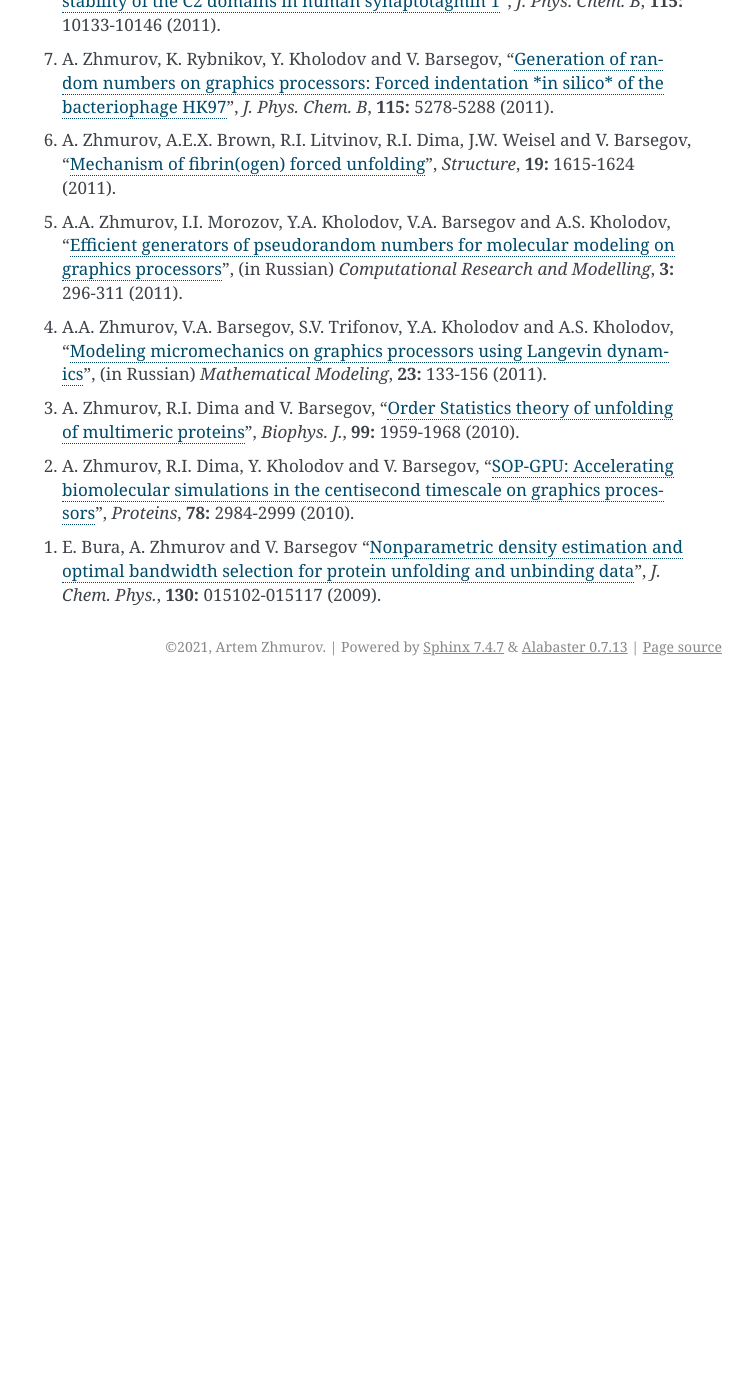
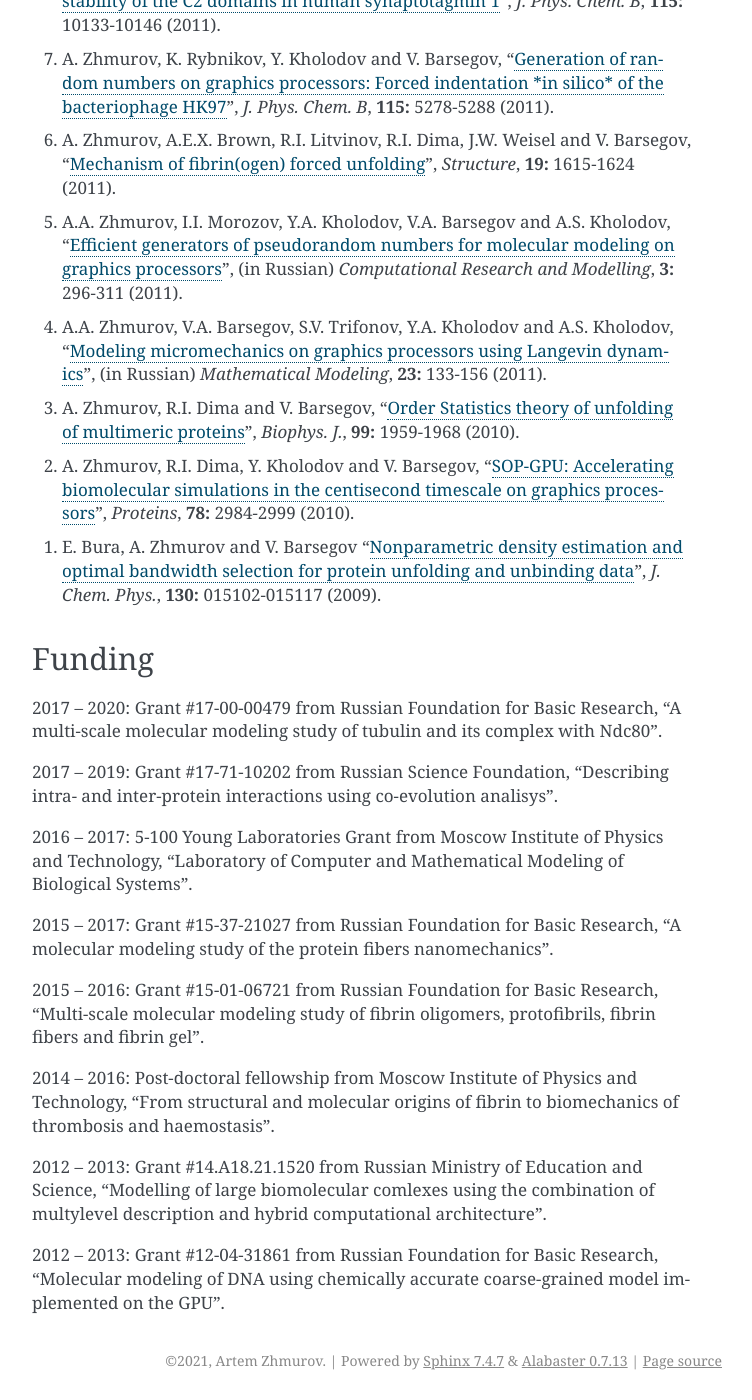
Before and after one commit to zhmurov/webpage, a Sphinx documentation site: the page built from source/index.rst, in a window 1280 px wide and 1400 px high, scrolled down 2837 px. Shown: the whole window, without its empty margins (388-1140 px from the left). Built offline with Sphinx 7.4.7, drawn with Linux system fonts in a browser that asks for light colours; before the commit the page ends 3523 px from its top, so only the background shows below that.

Commit message:
Add funding section

```diff
--- /dev/null
+++ b/source/funding.rst
@@ -0,0 +1,18 @@
+Funding
+-------
+
+2017 -- 2020: Grant #17-00-00479 from Russian Foundation for Basic Research, "A multi-scale molecular modeling study of tubulin and its complex with Ndc80".
+
+2017 -- 2019: Grant #17-71-10202 from Russian Science Foundation, "Describing intra- and inter-protein interactions using co-evolution analisys".
+
+2016 -- 2017: 5-100 Young Laboratories Grant from Moscow Institute of Physics and Technology, "Laboratory of Computer and Mathematical Modeling of Biological Systems".
+
+2015 -- 2017: Grant #15-37-21027 from Russian Foundation for Basic Research, "A molecular modeling study of the protein fibers nanomechanics".
+
+2015 -- 2016: Grant #15-01-06721 from Russian Foundation for Basic Research, "Multi-scale molecular modeling study of fibrin oligomers, protofibrils, fibrin fibers and fibrin gel".
+
+2014 -- 2016: Post-doctoral fellowship from Moscow Institute of Physics and Technology, "From structural and molecular origins of fibrin to biomechanics of thrombosis and haemostasis".
+
+2012 -- 2013: Grant #14.А18.21.1520 from Russian Ministry of Education and Science, "Modelling of large biomolecular comlexes using the combination of multy­level description and hybrid computational architecture".
+
+2012 -- 2013: Grant #12-­04-­31861 from Russian Foundation for Basic Research, "Molecular modeling of DNA using chemically accurate coarse­-grained model implemented on the GPU".
--- a/source/index.rst
+++ b/source/index.rst
@@ -44,5 +44,7 @@ Moscow Institute of Physics and Technolody
 
 .. include:: publications.rst
 
+.. include:: funding.rst
+
 .. toctree::
    :maxdepth: 1
```
